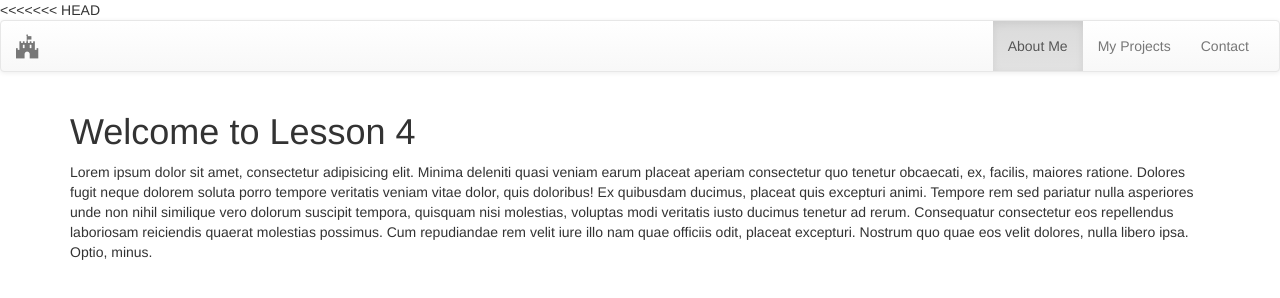
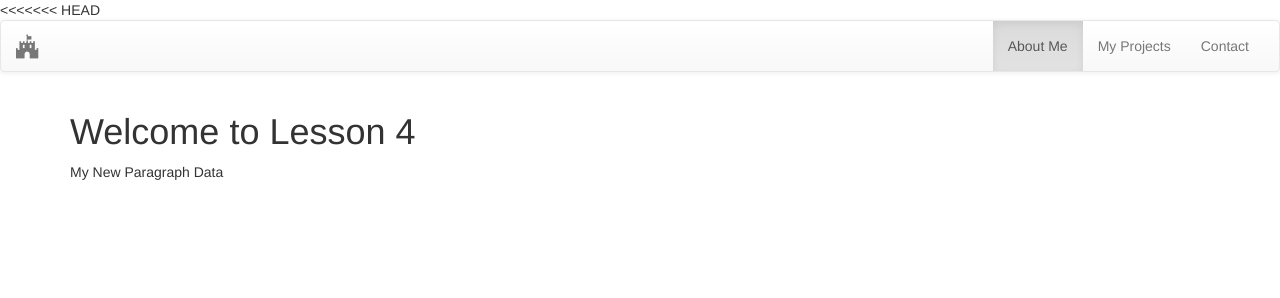
Before and after one commit to egrunin/COMP1073-Lesson4, a plain HTML site: page index.html in a window 1280 px wide. Drawn offline with Linux system fonts and the light colour scheme.

Commit message:
implemented Javascript

```diff
--- a/Scripts/app.js
+++ b/Scripts/app.js
@@ -5,4 +5,10 @@
 
 	console.log("App Started..");
 
+	var firstParagraph;
+
+	firstParagraph = document.getElementById("firstParagraph")
+
+	firstParagraph.innerHTML = "My New Paragraph Data";
+
 })();
--- a/index.html
+++ b/index.html
@@ -45,7 +45,7 @@
 		<main class="container" id="mainContent">
 
 			<h1>Welcome to Lesson 4</h1>
-			<p>Lorem ipsum dolor sit amet, consectetur adipisicing elit. Minima deleniti quasi veniam earum placeat aperiam consectetur
+			<p id="firstParagraph">Lorem ipsum dolor sit amet, consectetur adipisicing elit. Minima deleniti quasi veniam earum placeat aperiam consectetur
 				quo tenetur obcaecati, ex, facilis, maiores ratione. Dolores fugit neque dolorem soluta porro tempore veritatis veniam
 				vitae dolor, quis doloribus! Ex quibusdam ducimus, placeat quis excepturi animi. Tempore rem sed pariatur nulla asperiores
 				unde non nihil similique vero dolorum suscipit tempora, quisquam nisi molestias, voluptas modi veritatis iusto ducimus
```
